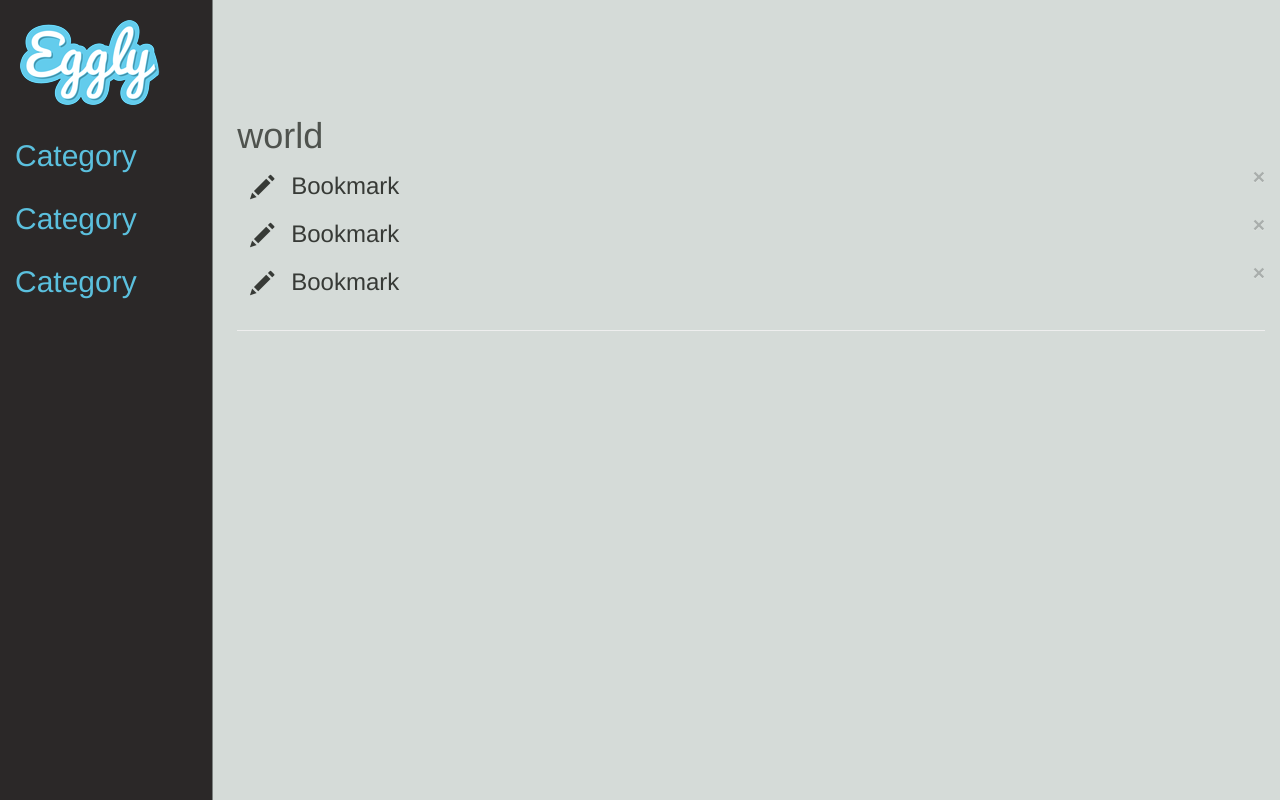
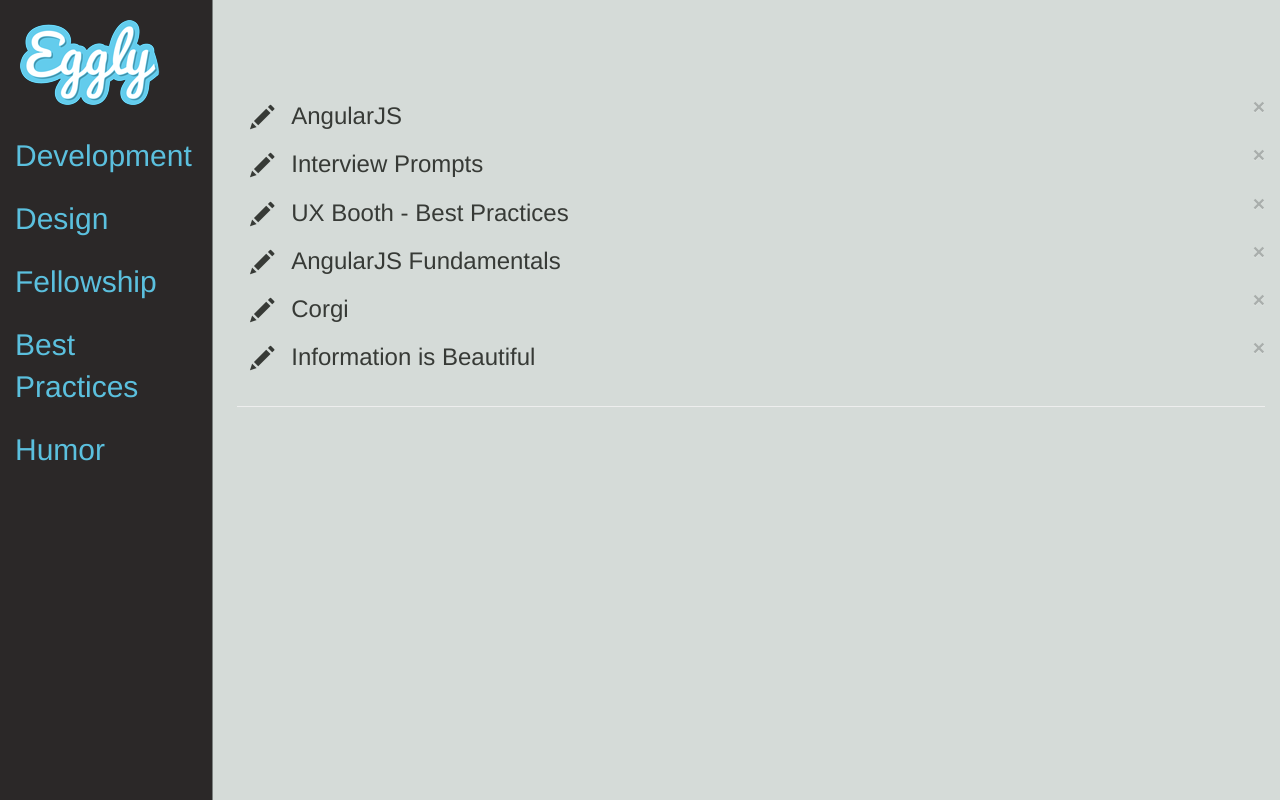
Before and after one commit to jmichelin/eggly-doodle, a plain HTML site: page index.start.html in a window 1280 px wide. Drawn offline with nearby package versions, Linux system fonts and the light colour scheme.

Commit message:
finished lesson 3

```diff
--- a/app/eggly-app.start.js
+++ b/app/eggly-app.start.js
@@ -2,5 +2,19 @@
 
 ])
 .controller('MainCtrl', function($scope){
-  $scope.hello = 'world';
+  $scope.categories = [
+    {"id": 0, "name": "Development"},
+    {"id": 1, "name": "Design"},
+    {"id": 2, "name": "Fellowship"},
+    {"id": 3, "name": "Best Practices"},
+    {"id": 4, "name": "Humor"},
+  ];
+  $scope.bookmarks = [
+    {"id": 0, "title": "AngularJS", "url": "https://angularjs.org/", "category": "Development"},
+    {"id": 1, "title": "Interview Prompts", "url": "http://api.hackreactor.com/prompts/", "category": "Fellowship"},
+    {"id": 2, "title": "UX Booth - Best Practices", "url": "http://www.uxbooth.com/articles/making-and-breaking-ux-best-practices/", "category": "Best Practices"},
+    {"id": 3, "title": "AngularJS Fundamentals", "url": "https://egghead.io/series/angularjs-app-from-scratch-getting-started", "category": "Development"},
+    {"id": 4, "title": "Corgi", "url": "http://www.humorhound.com/tag/corgi-2/", "category": "Humor"},
+    {"id": 5, "title": "Information is Beautiful", "url": "http://www.informationisbeautiful.net/", "category": "Design"}
+  ]
 });
--- a/index.start.html
+++ b/index.start.html
@@ -17,27 +17,16 @@
                 <div class="col-sm-3 col-md-2 sidebar">
                     <a href="#"><img class="logo" src="assets/img/eggly-logo.png"></a>
                     <ul class="nav nav-sidebar">
-                        <li><a href="#">Category</a></li>
-                        <li><a href="#">Category</a></li>
-                        <li><a href="#">Category</a></li>
+                        <li ng-repeat="category in categories">
+                          <a href="#">{{category.name}}</a>
+                        </li>
                     </ul>
                 </div>
                 <div class="col-sm-9 col-sm-offset-3 col-md-10 col-md-offset-2 main">
-                  <h1>{{hello}}</h1>
-                    <div>
+                    <div ng-repeat="bookmark in bookmarks">
                         <button type="button" class="close">&times;</button>
                         <button type="button" class="btn btn-link"><span class="glyphicon glyphicon-pencil"></span></button>
-                        <a href="#" target="_blank">Bookmark</a>
-                    </div>
-                    <div>
-                        <button type="button" class="close">&times;</button>
-                        <button type="button" class="btn btn-link"><span class="glyphicon glyphicon-pencil"></span></button>
-                        <a href="#" target="_blank">Bookmark</a>
-                    </div>
-                    <div>
-                        <button type="button" class="close">&times;</button>
-                        <button type="button" class="btn btn-link"><span class="glyphicon glyphicon-pencil"></span></button>
-                        <a href="#" target="_blank">Bookmark</a>
+                        <a href="{{bookmark.url}}" target="_blank">{{bookmark.title}}</a>
                     </div>
                     <hr/>
                 </div>
@@ -48,6 +37,6 @@
         <script src="https://netdna.bootstrapcdn.com/bootstrap/3.1.1/js/bootstrap.min.js"></script>
         <script src="https://cdnjs.cloudflare.com/ajax/libs/lodash.js/2.4.1/lodash.min.js"></script>
         <script src="https://ajax.googleapis.com/ajax/libs/angularjs/1.5.0/angular.min.js"></script>
-        <script src="app/eggly-app.start.js"></script>
+        <script src="app/eggly-app.start.js"></script> <!-- reference source file for application -->
     </body>
 </html>
```
